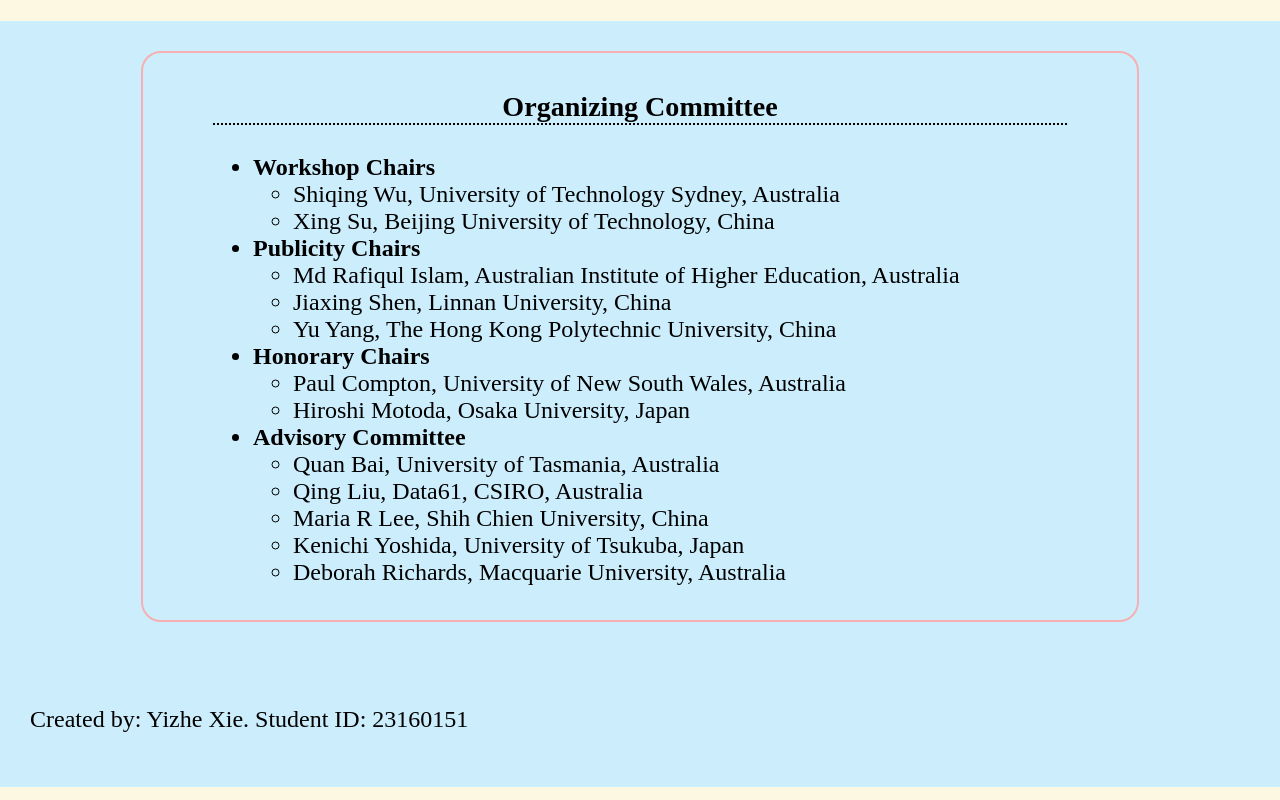
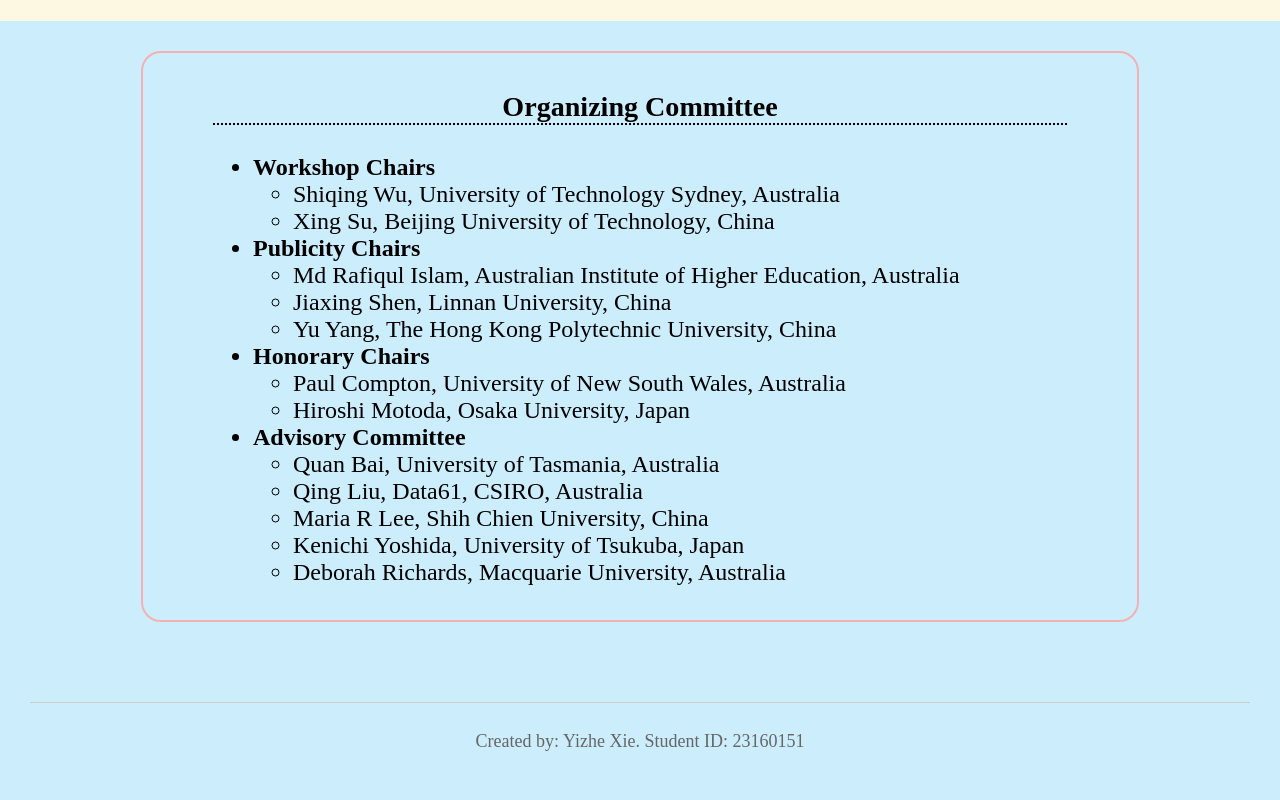
Before and after one commit to WebDesign-Tutorial/web2025.github.io, a plain HTML site: page index.html in a window 1280 px wide. Shown: the part 3336-4136 px from the top of the page. Drawn offline with Linux system fonts and the light colour scheme.

Commit message:
Update pkaw.css

```diff
--- a/pkaw.css
+++ b/pkaw.css
@@ -12,6 +12,15 @@ h2, h3 {
 
 a:hover {
     background-color: yellow;
+}
+
+.author-info {
+    text-align: center;
+    font-size: 18px;
+    color: #666;
+    margin-top: 20px;
+    border-top: 1px solid #ccc;
+    padding-top: 10px;
 }
 
 .banner {
```
